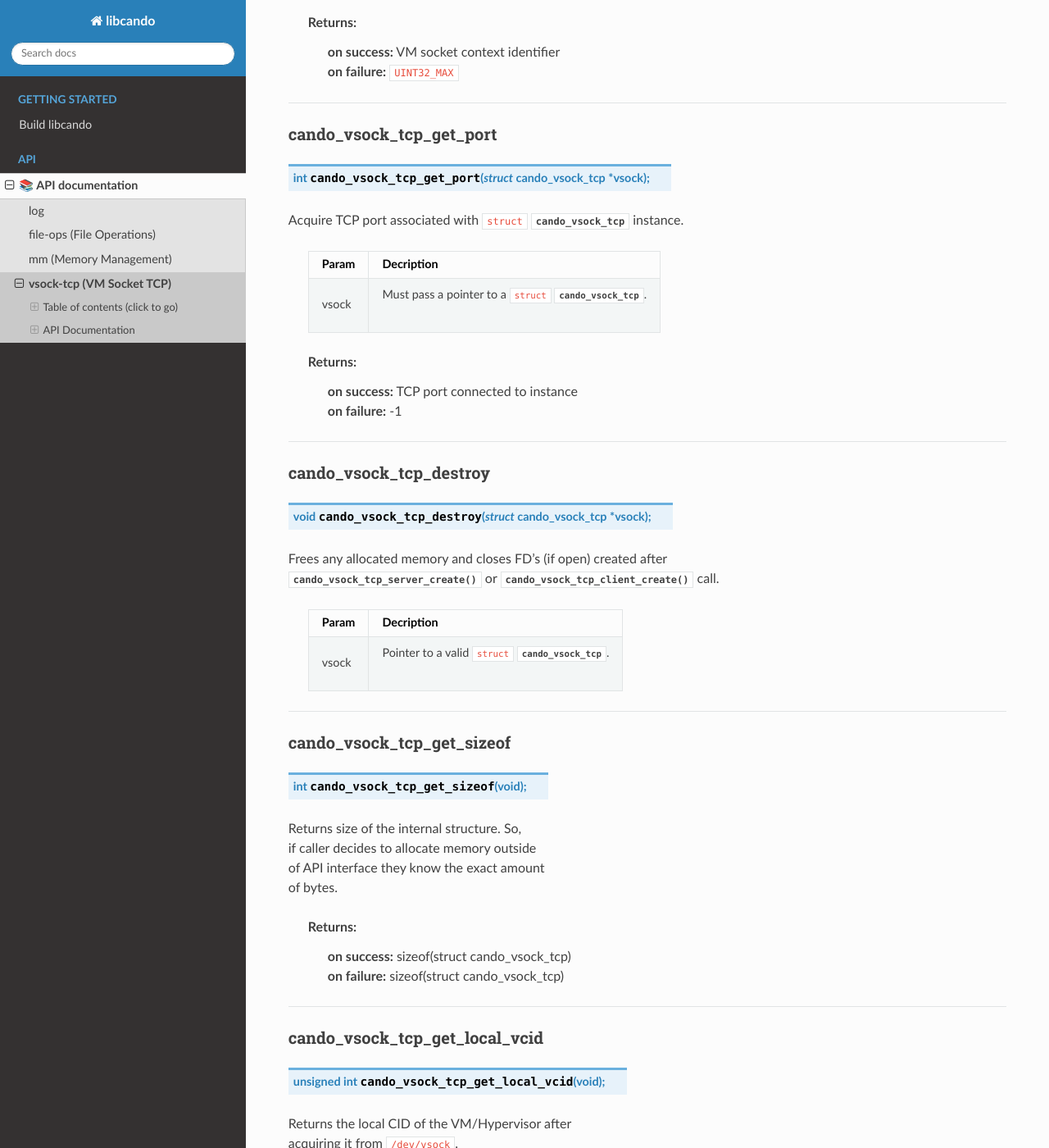
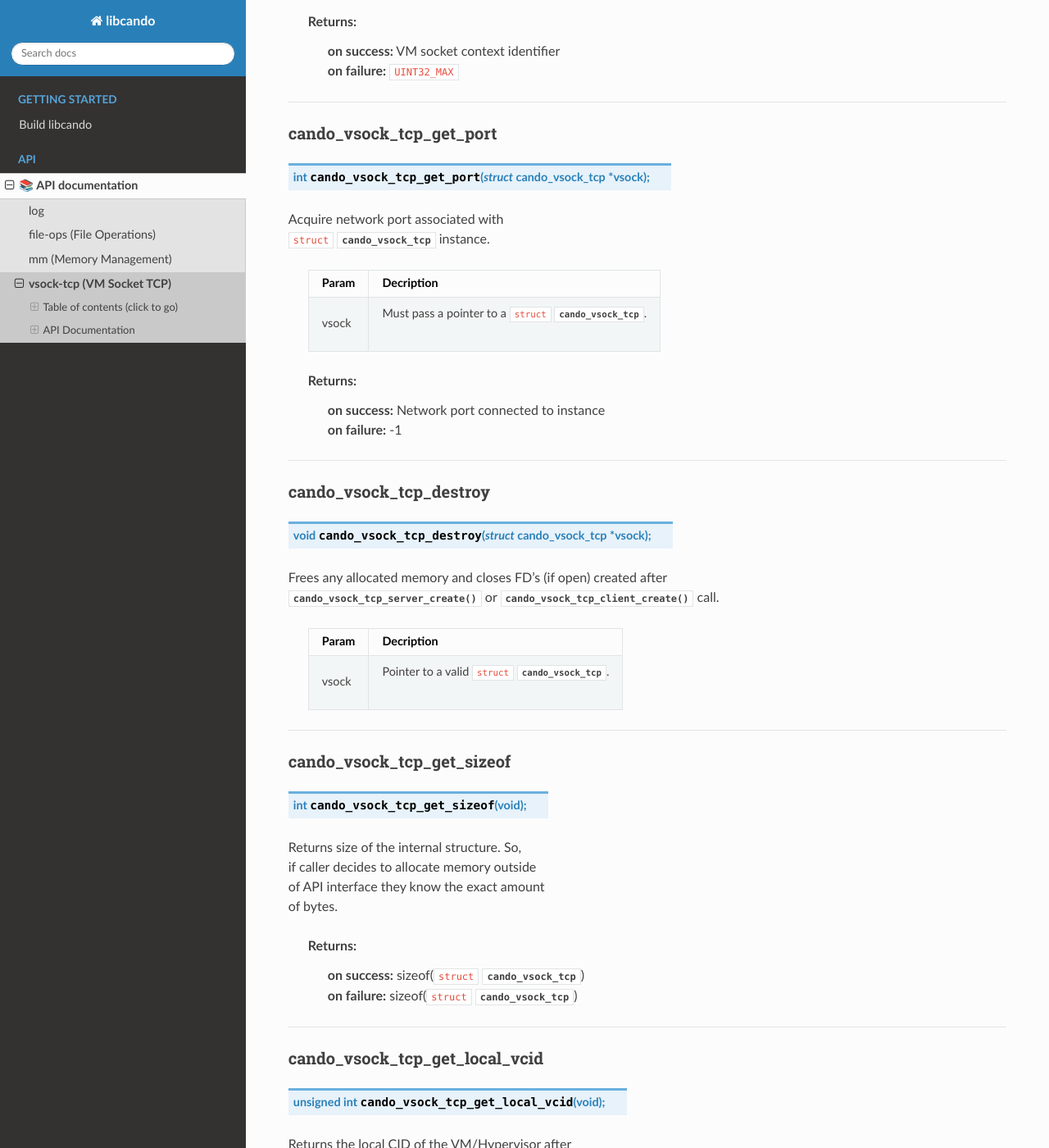
Before and after one commit to under-view/libcando, a Sphinx documentation site: the page built from docs/vsock-tcp.rst, in a window 1280 px wide and 1400 px high, scrolled down 6635 px. Shown: the whole window at 82% size. Built offline with Sphinx 7.4.7 and the Read the Docs theme 3.1.0, drawn with Linux system fonts in a browser that asks for light colours; formulas are drawn with MathJax 3; some of the changed text lies outside the part shown.

Commit message:
vsock-tcp: docs align with comments
Signed-off-by: Vincent Davis Jr <vince@underview.tech>

```diff
--- a/docs/vsock-tcp.rst
+++ b/docs/vsock-tcp.rst
@@ -82,7 +82,7 @@
 		| VM Context Identifier.
 
 	:c:member:`port`
-		| TCP port number to `connect(2)`_ to or `accept(2)`_ from.
+		| Network port number to `connect(2)`_ to or `accept(2)`_ from.
 
 	:c:member:`addr`
 		| Stores byte information about the VM socket context.
@@ -108,7 +108,7 @@
 		| VM Context Identifier to `accept(2)`_ with.
 
 	:c:member:`port`
-		| TCP port to `accept(2)`_ with.
+		| Network port to `accept(2)`_ with.
 
 	:c:member:`connections`
 		| Amount of connections that may be queued
@@ -166,7 +166,7 @@
 		    | If not NULL ``addr`` is filled in via `accept(2)`_ call.
 
 	Returns:
-		| **on success:** Pointer to a ``struct`` :c:struct:`cando_vsock_tcp`
+		| **on success:** File descriptor to accepted client
 		| **on failure:** ``NULL``
 
 =========================================================================================================================================
@@ -188,7 +188,7 @@
 		| VM Context Identifier to `connect(2)`_/`send(2)`_ to.
 
 	:c:member:`port`
-		| TCP port to `connect(2)`_/`send(2)`_ to.
+		| Network port to `connect(2)`_/`send(2)`_ to.
 
 =============================
 cando_vsock_tcp_client_create
@@ -326,7 +326,8 @@
 
 .. c:function:: int cando_vsock_tcp_get_port(struct cando_vsock_tcp *vsock);
 
-| Acquire TCP port associated with ``struct`` :c:struct:`cando_vsock_tcp` instance.
+| Acquire network port associated with
+| ``struct`` :c:struct:`cando_vsock_tcp` instance.
 
 	.. list-table::
 		:header-rows: 1
@@ -337,7 +338,7 @@
 		  - | Must pass a pointer to a ``struct`` :c:struct:`cando_vsock_tcp`.
 
 	Returns:
-		| **on success:** TCP port connected to instance
+		| **on success:** Network port connected to instance
 		| **on failure:** -1
 
 =========================================================================================================================================
@@ -373,8 +374,8 @@
 | of bytes.
 
 	Returns:
-		| **on success:** sizeof(struct cando_vsock_tcp)
-		| **on failure:** sizeof(struct cando_vsock_tcp)
+		| **on success:** sizeof(``struct`` :c:struct:`cando_vsock_tcp`)
+		| **on failure:** sizeof(``struct`` :c:struct:`cando_vsock_tcp`)
 
 =========================================================================================================================================
 
@@ -389,7 +390,7 @@
 
 	Returns:
 		| **on success:** Local VM context identifer
-		| **on failure:** UINT32_MAX
+		| **on failure:** ``UINT32_MAX``
 
 =========================================================================================================================================
 
```
Also changed, not shown: 2 other files.
